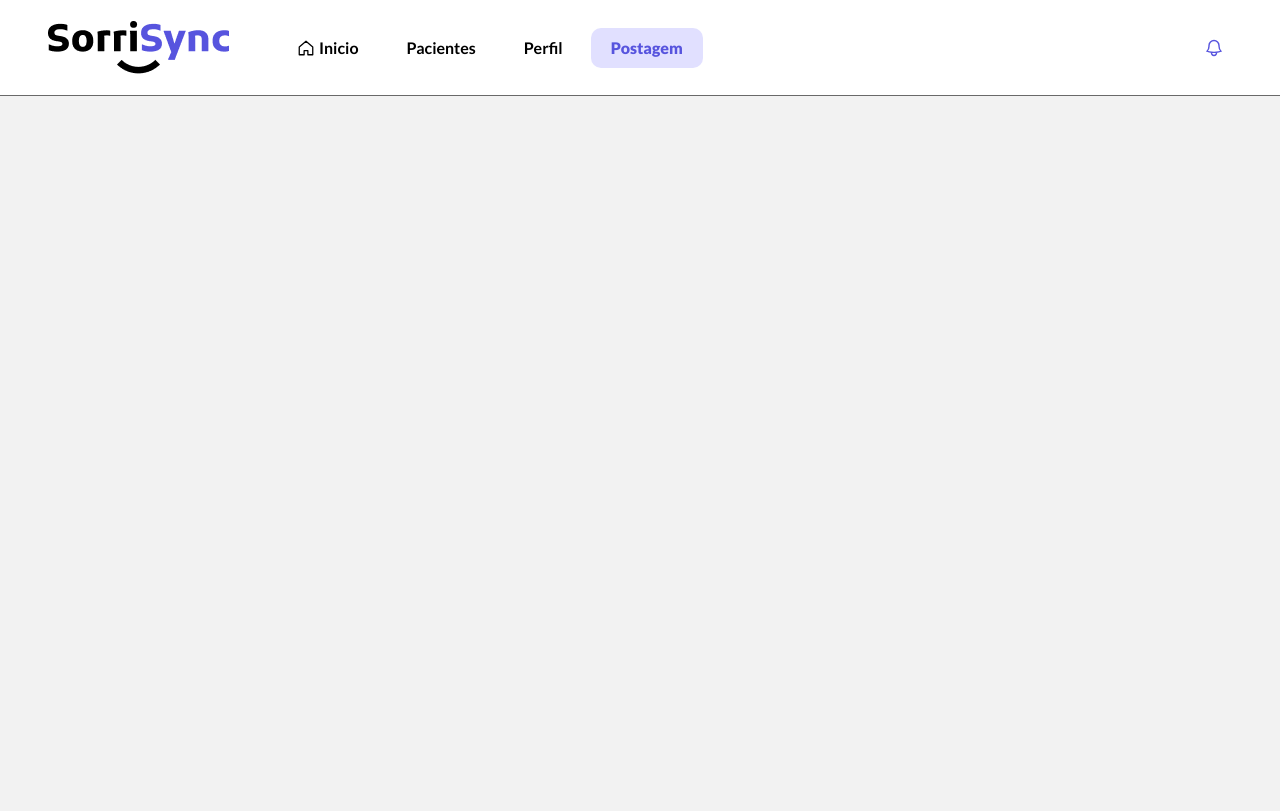
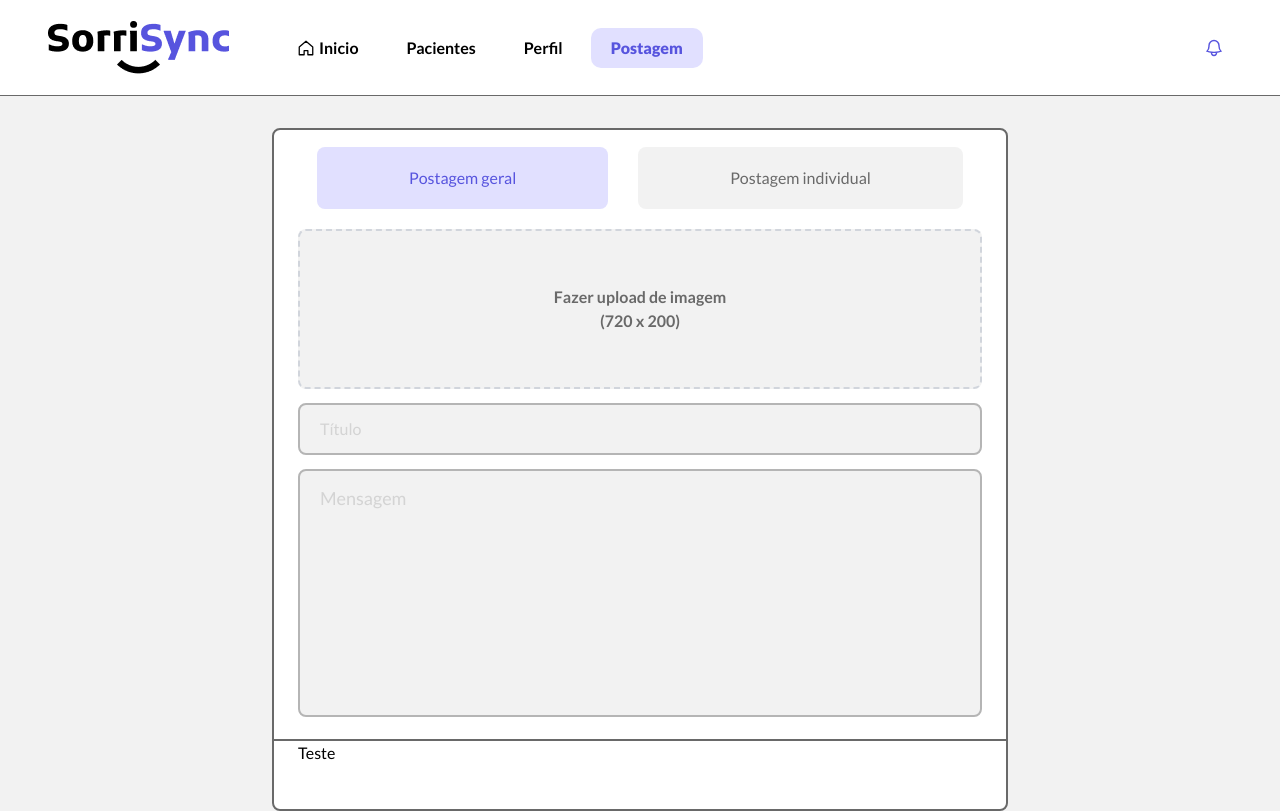
Before and after one commit to cce-fluxo/DDD25.1-Cebolinha67-Front, a Next.js app: page /sw/postagem in a window 1280 px wide. Built offline with nearby package versions, Linux system fonts and the light colour scheme.

Commit message:
Implementação da tela de Postagem em andamento

```diff
--- /dev/null
+++ b/app/components/HeaderInicio.tsx
@@ -0,0 +1,16 @@
+import Image from "next/image";
+
+export default function HeaderInicio() {
+    return (
+        <div className="flex justify-baseline h-[12.5%] pt-6 pb-6 bg-white w-full"> {/* Atrapalha mt esse w-full? Me ajuda na header de esqueci minha senha/}
+            {/*Logo SorrySync */}
+            <Image
+                src="/Logo.png"
+                alt="Logo"
+                width={300}
+                height={150}
+                className="h-full w-auto"
+            />
+        </div>
+    )
+}
--- a/app/sw/postagem/page.tsx
+++ b/app/sw/postagem/page.tsx
@@ -1,3 +1,48 @@
+"use client"
+// Necessário para o ajuste de tamanho de placholder para o textarea
+
+
 export default function HomePage() {
-  return <main></main>;
+  return <main className="flex justify-center pt-8">
+    <div className="bg-white flex w-184 h-170.75 px-6 py-4.5 flex-col items-center gap-5.5 self-stretch border-2 border-[#696969] rounded-lg">
+      {/* Filtro de postagem */}
+      <div className="flex items-center justify-center self-strech gap-7.5 h-14.75 w-full">
+        <button className="pt-4.75 pb-4.75 pl-23 pr-23 border-0 rounded-lg text-[#5754DE] bg-[#E1E0FF]">Postagem geral</button>
+        <button className="pt-4.75 pb-4.75 pl-23 pr-23 border-0 rounded-lg bg-[#F2F2F2] text-[#696969]">Postagem individual</button>
+      </div>
+      {/* imagem, título e Mensagem */}
+      <div className="flex flex-col w-full gap-3.5">
+        {/* Upload de imagem */}
+        <label className="bg-[#F2F2F2] flex flex-col justify-center items-center w-full h-40 border-2 border-dashed border-gray-300 rounded-lg cursor-pointer">
+          <input type="file" accept="image/*" className="hidden" />
+          <p className="text-center font-lato text-4.5 font-bold text-[#696969]">
+            Fazer upload de imagem
+          </p>
+          <p className="text-center font-lato text-4.5 font-semibold text-[#696969]">
+            (720 x 200)
+          </p>
+        </label>
+        {/* Título */}
+        <div className="flex w-full border-2 border-[#B5B5B5] rounded-lg h-13 pl-5 pr-5 items-center bg-[#F2F2F2] ">
+          <input type="text" placeholder="Título" className="w-full font-lato text-4.5 text-[#B5B5B5]" />
+        </div>
+        {/* Mensagem */}
+        <textarea
+          placeholder="Mensagem"
+          // Começa com 5 linha e aumenta comforme o input do usuário
+          rows={8}
+          onInput={(e) => {
+            const target = e.target as HTMLTextAreaElement;
+            target.style.height = "auto";
+            target.style.height = target.scrollHeight + "px";
+          }}
+          className="w-full pt-3.5 pb-3.5 pl-5 pr-5 border-2 border-[#B5B5B5] rounded-lg bg-[#F2F2F2] font-lato text-[18px] text-[#B5B5B5] outline-none resize-none overflow-hidden"
+        />
+      </div>
+      {/* Footer */}
+      <div className="flex w-[calc(100%+3rem)] border-t-2 border-[#696969] -mx-6 px-6">
+        Teste
+      </div>
+    </div>
+  </main>;
 }
```
